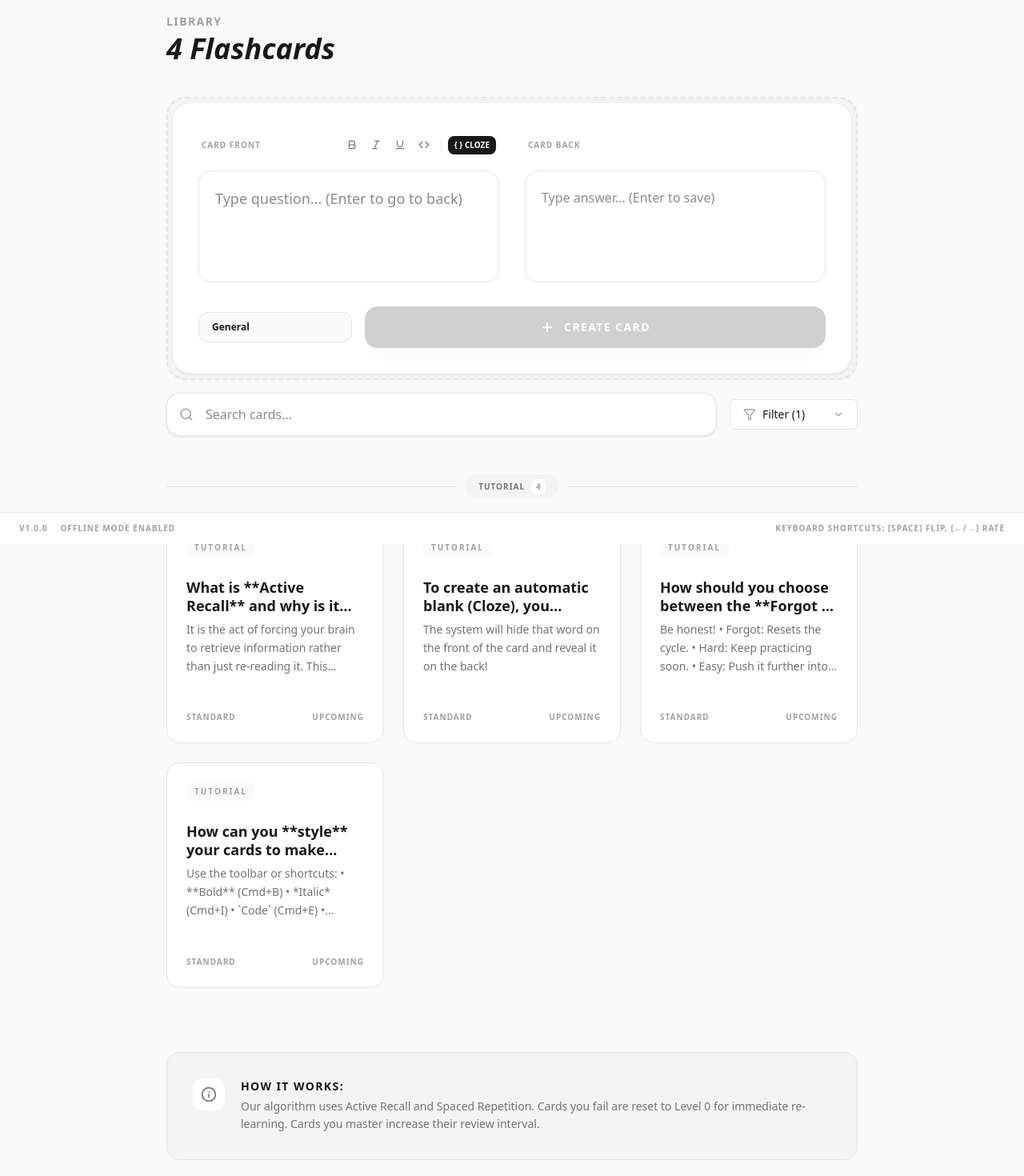
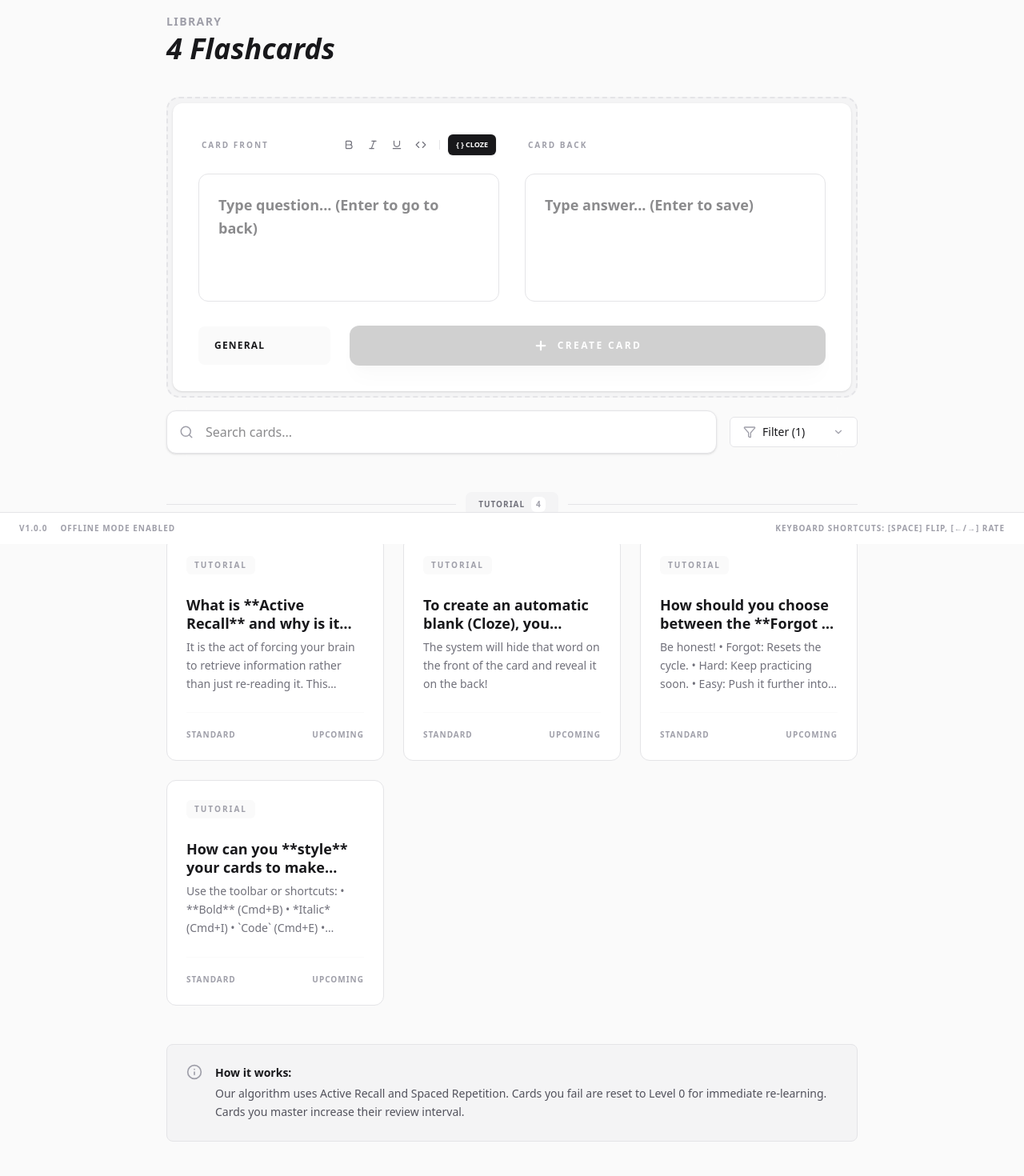
Before and after one commit to HermesEsp/ActiveRecall, a React (Vite) app: page /library in a window 1280 px wide. Shown: the part 120-1590 px from the top of the page at 80% size. Built offline with nearby package versions, Linux system fonts and the light colour scheme.

Commit message:
style: update UI components in StudyPage to use consistent rounded-lg styling and refined typography

```diff
--- a/src/presentation/pages/LibraryPage.tsx
+++ b/src/presentation/pages/LibraryPage.tsx
@@ -188,23 +188,23 @@ export const LibraryPage: React.FC = () => {
 
       {/* Turbo Capture Area */}
       <div className="mb-16">
-        <div className="bg-zinc-100 dark:bg-zinc-900/50 p-1 md:p-1.5 rounded-3xl border-2 border-dashed border-zinc-200 dark:border-zinc-800 focus-within:border-zinc-900 dark:focus-within:border-zinc-500 transition-all">
-          <div className="bg-white dark:bg-zinc-900 rounded-[22px] p-6 md:p-8 shadow-sm">
+        <div className="bg-zinc-100 dark:bg-zinc-900/50 p-1 md:p-1.5 rounded-2xl border-2 border-dashed border-zinc-200 dark:border-zinc-800 focus-within:border-zinc-900 dark:focus-within:border-zinc-500 transition-all">
+          <div className="bg-white dark:bg-zinc-900 rounded-xl p-6 md:p-8 shadow-sm">
             <div className="flex flex-col gap-6">
               <div className="grid grid-cols-1 md:grid-cols-2 gap-8">
-                <div className="space-y-3">
+                <div className="space-y-4">
                   <div className="h-10 flex items-center justify-between px-1">
-                    <label className="text-[10px] font-bold uppercase tracking-widest text-zinc-400">{t.library.cardFront}</label>
+                    <label className="text-[10px] font-black uppercase tracking-[0.2em] text-zinc-400">{t.library.cardFront}</label>
                     <div className="flex items-center gap-1">
-                      <button type="button" onClick={() => wrapSelection('**', '**')} className="p-1.5 hover:bg-zinc-100 dark:hover:bg-zinc-800 rounded-lg transition-colors text-zinc-500" title={`${t.library.bold} (Cmd+B)`}><Bold size={14} /></button>
-                      <button type="button" onClick={() => wrapSelection('*', '*')} className="p-1.5 hover:bg-zinc-100 dark:hover:bg-zinc-800 rounded-lg transition-colors text-zinc-500" title={`${t.library.italic} (Cmd+I)`}><Italic size={14} /></button>
-                      <button type="button" onClick={() => wrapSelection('__', '__')} className="p-1.5 hover:bg-zinc-100 dark:hover:bg-zinc-800 rounded-lg transition-colors text-zinc-500" title={`${t.library.underline} (Cmd+U)`}><UnderlineIcon size={14} /></button>
-                      <button type="button" onClick={() => wrapSelection('`', '`')} className="p-1.5 hover:bg-zinc-100 dark:hover:bg-zinc-800 rounded-lg transition-colors text-zinc-500" title={t.library.code}><Code size={14} /></button>
-                      <div className="w-px h-3 bg-zinc-200 dark:bg-zinc-800 mx-1" />
+                      <button type="button" onClick={() => wrapSelection('**', '**')} className="p-1.5 hover:bg-zinc-100 dark:hover:bg-zinc-800 rounded-md transition-colors text-zinc-500" title={`${t.library.bold} (Cmd+B)`}><Bold size={14} /></button>
+                      <button type="button" onClick={() => wrapSelection('*', '*')} className="p-1.5 hover:bg-zinc-100 dark:hover:bg-zinc-800 rounded-md transition-colors text-zinc-500" title={`${t.library.italic} (Cmd+I)`}><Italic size={14} /></button>
+                      <button type="button" onClick={() => wrapSelection('__', '__')} className="p-1.5 hover:bg-zinc-100 dark:hover:bg-zinc-800 rounded-md transition-colors text-zinc-500" title={`${t.library.underline} (Cmd+U)`}><UnderlineIcon size={14} /></button>
+                      <button type="button" onClick={() => wrapSelection('`', '`')} className="p-1.5 hover:bg-zinc-100 dark:hover:bg-zinc-800 rounded-md transition-colors text-zinc-500" title={t.library.code}><Code size={14} /></button>
+                      <div className="w-px h-3 bg-zinc-200 dark:bg-zinc-800 mx-1.5" />
                       <button
                         type="button"
                         onClick={() => wrapSelection('{{', '}}')}
-                        className="text-[10px] font-black bg-zinc-900 dark:bg-white text-white dark:text-zinc-900 px-2 py-1 rounded-lg hover:scale-105 transition-all shadow-sm"
+                        className="text-[9px] font-black bg-zinc-900 dark:bg-white text-white dark:text-zinc-900 px-2.5 py-1.5 rounded-md hover:scale-105 transition-all shadow-sm"
                         title={t.library.clozeHint}
                       >
                         {'{ }'} {t.library.clozeLabel}
@@ -217,13 +217,13 @@ export const LibraryPage: React.FC = () => {
                     onChange={(e) => setFront(e.target.value)}
                     onKeyDown={handleFrontKeyDown}
                     placeholder={t.library.frontPlaceholder}
-                    className="w-full bg-white dark:bg-zinc-900 border border-zinc-200 dark:border-zinc-800 rounded-2xl p-5 text-zinc-900 dark:text-zinc-100 focus:ring-2 focus:ring-zinc-900 dark:focus:ring-white transition-all outline-none resize-none min-h-[140px] text-lg font-medium leading-relaxed"
+                    className="w-full bg-white dark:bg-zinc-900 border border-zinc-200 dark:border-zinc-800 rounded-xl p-6 text-zinc-900 dark:text-zinc-100 focus:ring-2 focus:ring-zinc-900 dark:focus:ring-white transition-all outline-none resize-none min-h-[160px] text-lg font-semibold leading-relaxed"
                   />
                 </div>
 
-                <div className="space-y-3">
+                <div className="space-y-4">
                   <div className="h-10 flex items-center px-1">
-                    <label className="text-[10px] font-bold uppercase tracking-widest text-zinc-400">{t.library.cardBack}</label>
+                    <label className="text-[10px] font-black uppercase tracking-[0.2em] text-zinc-400">{t.library.cardBack}</label>
                   </div>
                   <textarea
                     ref={backRef}
@@ -231,23 +231,25 @@ export const LibraryPage: React.FC = () => {
                     onChange={(e) => setBack(e.target.value)}
                     onKeyDown={(e) => { if (e.key === 'Enter' && !e.shiftKey) { e.preventDefault(); handleCapture(); } }}
                     placeholder={t.library.backPlaceholder}
-                    className="w-full bg-white dark:bg-zinc-900 border border-zinc-200 dark:border-zinc-800 rounded-2xl p-5 text-zinc-900 dark:text-zinc-100 focus:ring-2 focus:ring-zinc-900 dark:focus:ring-white transition-all outline-none resize-none min-h-[140px] text-base leading-relaxed"
+                    className="w-full bg-white dark:bg-zinc-900 border border-zinc-200 dark:border-zinc-800 rounded-xl p-6 text-zinc-900 dark:text-zinc-100 focus:ring-2 focus:ring-zinc-900 dark:focus:ring-white transition-all outline-none resize-none min-h-[160px] text-lg font-semibold leading-relaxed"
                   />
                 </div>
               </div>
 
-              <div className="flex flex-col md:flex-row gap-4 items-center">
+              <div className="flex flex-col md:flex-row gap-6 items-center">
+                <div className="relative w-full md:w-56">
                   <input
                     type="text"
                     value={captureCategory}
                     onChange={(e) => setCaptureCategory(e.target.value)}
-                  className="w-full md:w-48 bg-zinc-50 dark:bg-zinc-800 px-4 py-2.5 rounded-xl text-xs font-bold focus:ring-2 focus:ring-zinc-900/10 outline-none border border-zinc-200 dark:border-zinc-800"
+                    className="w-full bg-zinc-50 dark:bg-zinc-800 border-none px-5 py-4 rounded-lg text-xs font-black uppercase tracking-widest focus:ring-2 focus:ring-zinc-900/10 outline-none transition-all placeholder:text-zinc-400"
                     placeholder={t.library.categoryLabel}
                   />
+                </div>
                 <button
                   onClick={handleCapture}
                   disabled={!front || !back}
-                  className="w-full md:flex-grow bg-zinc-900 dark:bg-white text-white dark:text-zinc-900 py-4 px-8 rounded-2xl font-black text-sm uppercase tracking-[0.1em] hover:scale-[1.01] transition-all disabled:opacity-20 shadow-xl flex items-center justify-center gap-3"
+                  className="w-full md:flex-grow bg-zinc-900 dark:bg-white text-white dark:text-zinc-900 py-4 px-8 rounded-xl font-black text-xs uppercase tracking-[0.2em] hover:scale-[1.01] transition-all disabled:opacity-20 shadow-xl flex items-center justify-center gap-3"
                 >
                   <Plus size={18} strokeWidth={3} />
                   {editingCard ? t.library.update : t.library.createButton}
@@ -266,7 +268,7 @@ export const LibraryPage: React.FC = () => {
               placeholder={t.library.search}
               value={search}
               onChange={(e) => setSearch(e.target.value)}
-              className="w-full pl-12 pr-4 py-3.5 bg-white dark:bg-zinc-900 border border-zinc-200 dark:border-zinc-800 rounded-2xl focus:ring-2 focus:ring-zinc-900 outline-none text-zinc-900 dark:text-zinc-100 shadow-sm"
+              className="w-full pl-12 pr-4 py-3.5 bg-white dark:bg-zinc-900 border border-zinc-200 dark:border-zinc-800 rounded-xl focus:ring-2 focus:ring-zinc-900 outline-none text-zinc-900 dark:text-zinc-100 shadow-sm"
             />
           </div>
           <CategoryFilter categories={categories} selected={selectedCategory} onSelect={setSelectedCategory} t={t} />
@@ -277,7 +279,7 @@ export const LibraryPage: React.FC = () => {
           <div key={category} className="mb-12">
             <div className="flex items-center gap-3 mb-6">
               <div className="h-px flex-grow bg-zinc-200 dark:bg-zinc-800" />
-              <div className="flex items-center gap-2 px-4 py-1.5 bg-zinc-100 dark:bg-zinc-800 rounded-full">
+              <div className="flex items-center gap-2 px-4 py-1.5 bg-zinc-100 dark:bg-zinc-800 rounded-lg">
                 <span className="text-[10px] font-black uppercase tracking-widest text-zinc-500">
                   {category === 'All' ? t.library.allCategories : category}
                 </span>
@@ -290,7 +292,7 @@ export const LibraryPage: React.FC = () => {
 
             <div className="grid grid-cols-1 md:grid-cols-2 lg:grid-cols-3 gap-6">
               {categoryCards.map((card) => (
-                <div key={card.id} className="group bg-white dark:bg-zinc-900 border border-zinc-200 dark:border-zinc-800 rounded-2xl p-6 hover:shadow-xl transition-all flex flex-col min-h-[220px]">
+                <div key={card.id} className="group bg-white dark:bg-zinc-900 border border-zinc-200 dark:border-zinc-800 rounded-xl p-6 hover:shadow-xl transition-all flex flex-col min-h-[220px]">
                   <div className="flex justify-between items-start mb-4">
                     <span className="text-[10px] font-black uppercase tracking-[0.2em] px-2.5 py-1 bg-zinc-50 dark:bg-zinc-800 text-zinc-400 rounded-md">
                       {card.category}
@@ -320,15 +322,11 @@ export const LibraryPage: React.FC = () => {
         )}
 
         {/* Methodology Tip - REFINED */}
-        <div className="mt-20 p-6 md:p-8 bg-zinc-100 dark:bg-zinc-900/40 rounded-2xl border border-zinc-200 dark:border-zinc-800 flex flex-col md:flex-row gap-5 items-start">
-          <div className="w-10 h-10 bg-white dark:bg-zinc-800 rounded-xl flex items-center justify-center text-zinc-500 shrink-0">
-            <Info size={20} />
-          </div>
-          <div className="space-y-1">
-            <h4 className="text-sm font-black uppercase tracking-widest text-zinc-900 dark:text-zinc-100">{t.study.howItWorks.title}</h4>
-            <p className="text-sm text-zinc-500 dark:text-zinc-400 leading-relaxed font-medium">
+        <div className="mt-12 p-6 bg-zinc-100 dark:bg-zinc-900 rounded-lg border border-zinc-200 dark:border-zinc-800 flex gap-4 items-start">
+          <Info className="text-zinc-400 shrink-0" size={20} />
+          <div className="text-sm text-zinc-600 dark:text-zinc-400 leading-relaxed">
+            <p className="font-bold text-zinc-900 dark:text-zinc-100 mb-1">{t.study.howItWorks.title}</p>
             {t.study.howItWorks.desc}
-            </p>
           </div>
         </div>
       </div>
@@ -338,7 +336,7 @@ export const LibraryPage: React.FC = () => {
         {viewingCard && (
           <div className="fixed inset-0 z-50 flex items-center justify-center p-4">
             <motion.div initial={{ opacity: 0 }} animate={{ opacity: 1 }} exit={{ opacity: 0 }} onClick={() => setViewingCard(null)} className="absolute inset-0 bg-zinc-900/60 backdrop-blur-sm" />
-            <motion.div initial={{ opacity: 0, scale: 0.9, y: 20 }} animate={{ opacity: 1, scale: 1, y: 0 }} exit={{ opacity: 0, scale: 0.9, y: 20 }} className="relative w-full max-w-lg bg-zinc-50 dark:bg-zinc-900 rounded-3xl p-8 md:p-12 shadow-2xl">
+            <motion.div initial={{ opacity: 0, scale: 0.9, y: 20 }} animate={{ opacity: 1, scale: 1, y: 0 }} exit={{ opacity: 0, scale: 0.9, y: 20 }} className="relative w-full max-w-lg bg-zinc-50 dark:bg-zinc-900 rounded-2xl p-8 md:p-12 shadow-2xl">
               <button onClick={() => setViewingCard(null)} className="absolute top-6 right-6 p-2 text-zinc-400 hover:text-zinc-900 dark:hover:text-zinc-100" title={t.library.cancel}><X size={24} /></button>
               <div className="flex flex-col items-center gap-8 text-center">
                 <div className="space-y-1">
--- a/src/presentation/pages/StudyPage.tsx
+++ b/src/presentation/pages/StudyPage.tsx
@@ -88,10 +88,10 @@ export const StudyPage: React.FC = () => {
         {getStudyCards('All').length > 0 && (
           <button
             onClick={() => startReview('All')}
-            className="w-full mb-12 p-8 bg-zinc-900 dark:bg-white text-white dark:text-zinc-900 rounded-2xl flex items-center justify-between group hover:shadow-2xl transition-all active:scale-[0.99]"
+            className="w-full mb-12 p-8 bg-zinc-900 dark:bg-white text-white dark:text-zinc-900 rounded-xl flex items-center justify-between group hover:shadow-2xl transition-all active:scale-[0.99]"
           >
             <div className="flex items-center gap-6">
-              <div className="w-16 h-16 bg-white/10 dark:bg-zinc-900/10 rounded-xl flex items-center justify-center">
+              <div className="w-16 h-16 bg-white/10 dark:bg-zinc-900/10 rounded-lg flex items-center justify-center">
                 <GraduationCap className="text-white dark:text-zinc-900" size={32} />
               </div>
               <div className="text-left">
@@ -119,7 +119,7 @@ export const StudyPage: React.FC = () => {
                     <BookOpen size={20} />
                   </div>
                   {cardsDue > 0 && (
-                    <span className="bg-red-100 dark:bg-red-900/30 text-red-600 dark:text-red-400 text-[10px] font-bold px-2 py-1 rounded-full">
+                    <span className="bg-red-100 dark:bg-red-900/30 text-red-600 dark:text-red-400 text-[10px] font-bold px-2 py-1 rounded-md">
                       {cardsDue} {t.study.due}
                     </span>
                   )}
@@ -149,14 +149,14 @@ export const StudyPage: React.FC = () => {
   if (queue.length === 0 && !isFinished()) {
     return (
       <div className="flex flex-col items-center justify-center min-h-[400px] text-center p-8">
-        <div className="w-16 h-16 bg-zinc-100 dark:bg-zinc-800 rounded-full flex items-center justify-center mb-6 border border-zinc-200 dark:border-zinc-700">
+        <div className="w-16 h-16 bg-zinc-100 dark:bg-zinc-800 rounded-lg flex items-center justify-center mb-6 border border-zinc-200 dark:border-zinc-700">
           <Check className="text-zinc-400" size={32} />
         </div>
         <h2 className="text-2xl font-semibold text-zinc-900 dark:text-zinc-100 mb-2">{t.study.caughtUp}</h2>
         <p className="text-zinc-500 max-w-xs">{t.study.caughtUpDesc}</p>
         <button
           onClick={endSession}
-          className="mt-8 px-6 py-2 bg-zinc-900 dark:bg-white text-white dark:text-zinc-900 rounded-md font-medium hover:bg-zinc-800 dark:hover:bg-zinc-200 transition-colors"
+          className="mt-8 px-6 py-2 bg-zinc-900 dark:bg-white text-white dark:text-zinc-900 rounded-lg font-medium hover:bg-zinc-800 dark:hover:bg-zinc-200 transition-colors"
         >
           {t.study.back}
         </button>
@@ -171,7 +171,7 @@ export const StudyPage: React.FC = () => {
           initial={{ scale: 0.5, opacity: 0 }}
           animate={{ scale: 1, opacity: 1 }}
           transition={{ type: "spring", stiffness: 260, damping: 20 }}
-          className="w-24 h-24 bg-zinc-900 dark:bg-white rounded-full flex items-center justify-center mb-8 shadow-2xl"
+          className="w-24 h-24 bg-zinc-900 dark:bg-white rounded-xl flex items-center justify-center mb-8 shadow-2xl"
         >
           <Check className="text-white dark:text-zinc-900" size={48} strokeWidth={3} />
         </motion.div>
@@ -203,16 +203,15 @@ export const StudyPage: React.FC = () => {
           <button
             onClick={() => {
               endSession();
-              // Navigate back home to see updated Dashboard
               window.location.href = '/';
             }}
-            className="w-full py-4 bg-zinc-900 dark:bg-white text-white dark:text-zinc-900 rounded-2xl font-bold hover:scale-[1.02] active:scale-[0.98] transition-all shadow-lg"
+            className="w-full py-4 bg-zinc-900 dark:bg-white text-white dark:text-zinc-900 rounded-lg font-bold hover:scale-[1.02] active:scale-[0.98] transition-all shadow-lg"
           >
             {t.study.back}
           </button>
           <button
             onClick={() => startReview()}
-            className="w-full py-4 border border-zinc-200 dark:border-zinc-800 text-zinc-600 dark:text-zinc-400 rounded-2xl font-bold hover:bg-zinc-50 dark:hover:bg-zinc-900 transition-all flex items-center justify-center gap-2"
+            className="w-full py-4 border border-zinc-200 dark:border-zinc-800 text-zinc-600 dark:text-zinc-400 rounded-lg font-bold hover:bg-zinc-50 dark:hover:bg-zinc-900 transition-all flex items-center justify-center gap-2"
           >
             <RotateCcw size={18} />
             {t.study.restart}
@@ -229,12 +228,12 @@ export const StudyPage: React.FC = () => {
     <div className="w-full max-w-2xl mx-auto px-4 py-12">
       <div className="flex items-center justify-between mb-8">
         <div className="flex flex-col">
-          <h2 className="text-sm font-bold uppercase tracking-widest text-zinc-400">{selectedCategory}</h2>
+          <h2 className="text-[10px] font-black uppercase tracking-[0.2em] text-zinc-400">{selectedCategory}</h2>
           <p className="text-zinc-900 dark:text-zinc-100 font-medium">{t.study.cardOf.replace('{current}', (currentIndex + 1).toString()).replace('{total}', queue.length.toString())}</p>
         </div>
         <button
           onClick={endSession}
-          className="text-xs font-bold uppercase tracking-widest text-zinc-400 hover:text-zinc-900 dark:hover:text-zinc-100 transition-colors"
+          className="text-[10px] font-black uppercase tracking-[0.2em] text-zinc-400 hover:text-zinc-900 dark:hover:text-zinc-100 transition-colors"
         >
           {t.study.exit}
         </button>
@@ -258,7 +257,7 @@ export const StudyPage: React.FC = () => {
             >
               <button
                 onClick={() => handleNext(0)}
-                className="flex-1 flex flex-col items-center justify-center p-4 border border-zinc-200 dark:border-zinc-700 rounded-xl font-medium text-zinc-600 dark:text-zinc-400 hover:bg-red-50 dark:hover:bg-red-950 hover:border-red-200 dark:hover:border-red-800 hover:text-red-600 dark:hover:text-red-400 transition-all group"
+                className="flex-1 flex flex-col items-center justify-center p-4 border border-zinc-200 dark:border-zinc-700 rounded-lg font-medium text-zinc-600 dark:text-zinc-400 hover:bg-red-50 dark:hover:bg-red-950 hover:border-red-200 dark:hover:border-red-800 hover:text-red-600 dark:hover:text-red-400 transition-all group"
               >
                 <X size={20} className="mb-1 text-red-500" />
                 <span className="text-[10px] uppercase font-bold tracking-widest">{t.study.forgot}</span>
@@ -267,7 +266,7 @@ export const StudyPage: React.FC = () => {
 
               <button
                 onClick={() => handleNext(3)}
-                className="flex-1 flex flex-col items-center justify-center p-4 border border-zinc-200 dark:border-zinc-700 rounded-xl font-medium text-zinc-600 dark:text-zinc-400 hover:bg-zinc-100 dark:hover:bg-zinc-800 hover:text-zinc-900 dark:hover:text-zinc-100 transition-all group"
+                className="flex-1 flex flex-col items-center justify-center p-4 border border-zinc-200 dark:border-zinc-700 rounded-lg font-medium text-zinc-600 dark:text-zinc-400 hover:bg-zinc-100 dark:hover:bg-zinc-800 hover:text-zinc-900 dark:hover:text-zinc-100 transition-all group"
               >
                 <RotateCcw size={20} className="mb-1 text-zinc-400" />
                 <span className="text-[10px] uppercase font-bold tracking-widest">{t.study.hard}</span>
@@ -276,7 +275,7 @@ export const StudyPage: React.FC = () => {
 
               <button
                 onClick={() => handleNext(5)}
-                className="flex-1 flex flex-col items-center justify-center p-4 border border-zinc-900 dark:border-white bg-zinc-900 dark:bg-white text-white dark:text-zinc-900 rounded-xl font-medium hover:bg-zinc-800 dark:hover:bg-zinc-200 transition-all group shadow-lg"
+                className="flex-1 flex flex-col items-center justify-center p-4 border border-zinc-900 dark:border-white bg-zinc-900 dark:bg-white text-white dark:text-zinc-900 rounded-lg font-medium hover:bg-zinc-800 dark:hover:bg-zinc-200 transition-all group shadow-lg"
               >
                 <Check size={20} className="mb-1" />
                 <span className="text-[10px] uppercase font-bold tracking-widest">{t.study.easy}</span>
@@ -284,7 +283,7 @@ export const StudyPage: React.FC = () => {
               </button>
             </motion.div>
           ) : (
-            <div className="h-[82px] flex items-center justify-center text-zinc-400 text-sm italic px-8 text-center pt-4">
+            <div className="h-[82px] flex items-center justify-center text-zinc-400 text-sm italic px-8 text-center pt-4 italic">
               {t.study.flip}
             </div>
           )}
```
Lines whose indentation alone changed are shown as unchanged.
